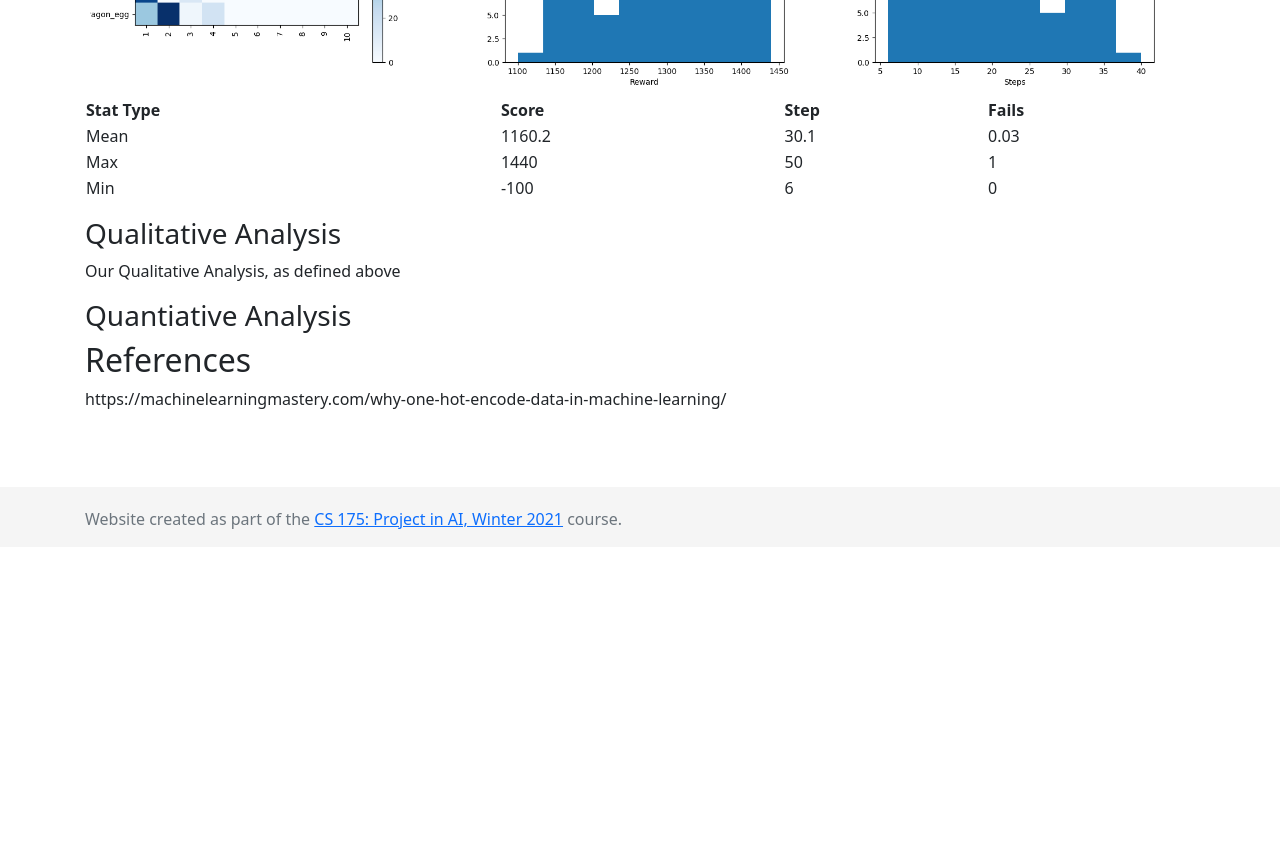
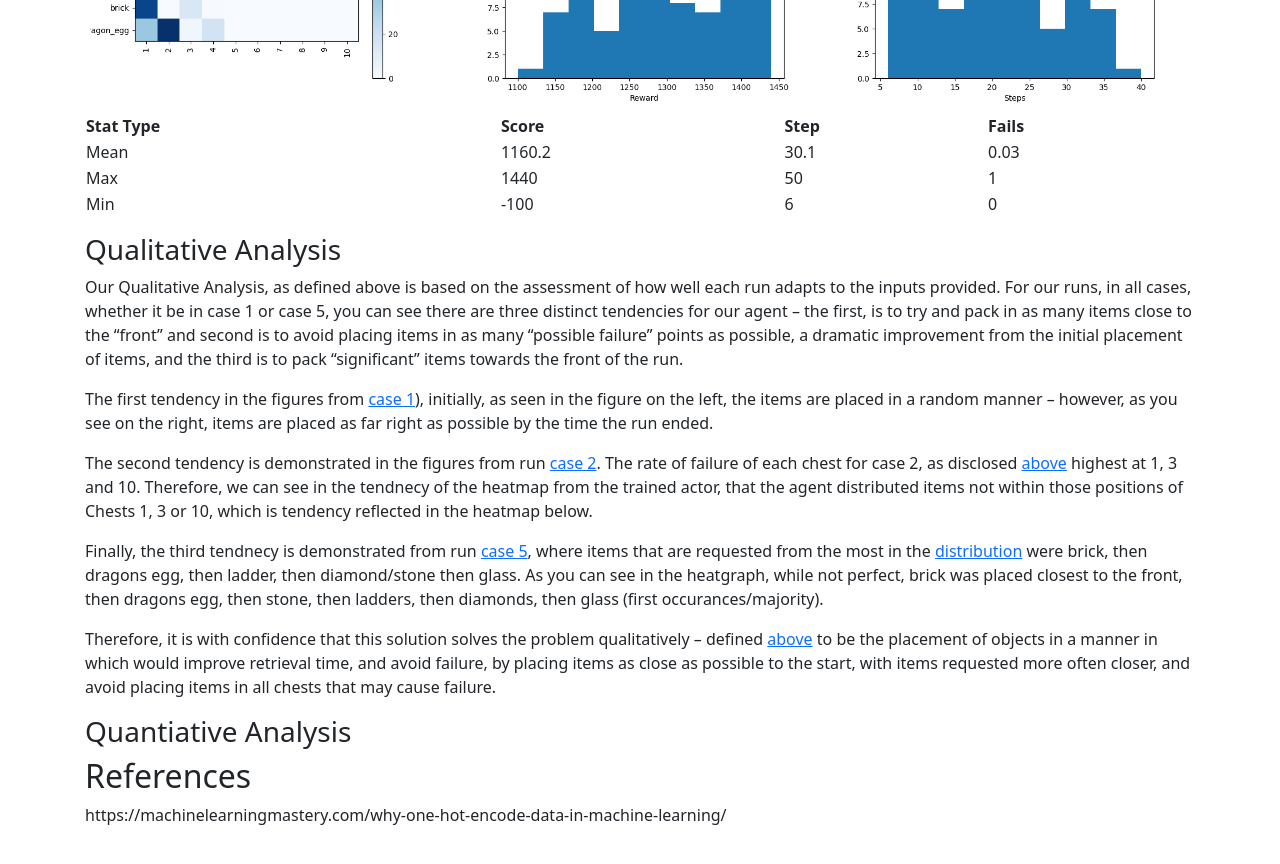
Before and after one commit to burwinliu-zz/LibraryOfAlexandria, a Jekyll site: the page built from docs/final.md, in a window 1280 px wide and 900 px high, scrolled down 14566 px. Shown: the top 864 px of the window. Built offline with Jekyll 4.4.1, drawn with Linux system fonts in a browser that asks for light colours; before the commit the page ends 15113 px from its top, so only the background shows below that; some of the changed text lies outside the part shown.

Commit message:
finishing qual analysis

````diff
--- a/docs/final.md
+++ b/docs/final.md
@@ -231,6 +231,8 @@ We expect this uniform benchmark to yield the worst results, as this benchmark i
 ## Evaluation
 In order to evaluate the various cases our agent could encounter we modeled 5 different sets of probabilites to determine if the stocasticity of the chests effected both the triviality of the problem and at what parameters (if any) the RL agent provided better results than the benchmarking distributions. Each of these situations were created to represent some subset of the overall cases possible, and to demonstrate the efficacy of our approach, and the response to such cases. Our cases are as thus: 4 defined cases, and 1 where it is randomly generated. The probability to fail are as follows:
 
+<div id="stochasticity"></div>
+
 1. (No Chest Stochasticity)                                         [0, 0, 0, 0, 0, 0, 0, 0, 0]
 2. (High chance of failure in chests close to the start position)   [0.7805985575324255, 0, 0.618243240812539, 0, 0, 0, 0, 0, 0, 0.30471561338685693]
 3. (High Chance of Failure in chests towards the middle)            [0, 0.7805985575324255, 0, 0.618243240812539, 0, 0, 0, 0, 0, 0.30471561338685693]
@@ -240,7 +242,7 @@ In order to evaluate the various cases our agent could encounter we modeled 5 di
 To provide a consistent benchmark and interface, we created a constant dataset for the requester, benchmarks and our solutions to be run on, which may be found here at (requester.json)[https://github.com/burwinliu/LibraryOfAlexandria/blob/main/MalmoPlatform/Malmo/samples/Python_examples/library/requester.json]
 
 In more detail, our requesting distribution was roughly as follows:
-"stone": 0.05, "diamond", 0.05, "glass", 0.03, "ladder", 0.07, "brick", 0.53, "dragon_egg", .27
+<p id="distribution"> "stone": 0.05, "diamond", 0.05, "glass", 0.03, "ladder", 0.07, "brick", 0.53, "dragon_egg", .27 </p>
 
 Our "Optimal" placement translated to
 ```
@@ -258,6 +260,8 @@ Our "Optimal" placement translated to
 Our data was averaged over 10,000 samples for the Optimal placement, and the distribution derrived from 100000 samples, so as to approach the true distribution.
 
 By running both benchmarks and solution on these settings, we can ensure that differences that are shown would be in improvements that our algorithm had made.
+
+<div id="eval-guideline"></div>
 
 To evaluate each of the data points, we will be recording four Data points -- the distribution of items, the steps, the number of failures, and the overall "score" heuristic. We will compose a moving average graph to show improvement over time (which will be done with steps, failures and reward scores), a distribution heat graph for the distribution before and after training, and a histogram of reward and step distribution at these time steps. Together, we will analyze these data points to create a Qualitative and Quantitative analysis. Quantitatively, we are looking in the step, reward and failure distribution -- if the moving averages tending towards less steps and failures, and higher reward scores, we have succeeded. If we improve upon these metrics over the benchmark, then we have succeeded in our mission. Qualitatively, we know to look for the distribution of objects -- to find if we are distributing items that occur more often in the closer bins, and are avoiding bins that may cause failure to open. If we may do so, then we have succeeded qualiatitvely as well.
 
@@ -337,7 +341,7 @@ To evaluate each of the data points, we will be recording four Data points -- th
 
 <div style="display: flex;width:100%;">
     <div style="flex: 33.33%;padding: 5px;">
-        <img src="static/graphs/case1/first/heatmap100.png" style="width:100%"/>
+        <img id="case1-heat-100" src="static/graphs/case1/first/heatmap100.png" style="width:100%"/>
     </div>
     <div style="flex: 33.33%;padding: 5px;">
         <img src="static/graphs/case1/first/reward_histogram100.png" style="width:100%"/>
@@ -463,7 +467,7 @@ To evaluate each of the data points, we will be recording four Data points -- th
 </div>
 <div style="display: flex;width:100%;">
     <div style="flex: 33.33%;padding: 5px;">
-        <img src="static/graphs/case2/first/heatmap100.png" style="width:100%"/>
+        <img id="case2-heat-100" src="static/graphs/case2/first/heatmap100.png" style="width:100%"/>
     </div>
     <div style="flex: 33.33%;padding: 5px;">
         <img src="static/graphs/case2/first/reward_histogram100.png" style="width:100%"/>
@@ -773,7 +777,7 @@ To evaluate each of the data points, we will be recording four Data points -- th
 </div>
 <div style="display: flex;width:100%;">
     <div style="flex: 33.33%;padding: 5px;">
-        <img src="static/graphs/case5/first/heatmap100.png" style="width:100%"/>
+        <img id="case5-heat-100" src="static/graphs/case5/first/heatmap100.png" style="width:100%"/>
     </div>
     <div style="flex: 33.33%;padding: 5px;">
         <img src="static/graphs/case5/first/reward_histogram100.png" style="width:100%"/>
@@ -824,8 +828,15 @@ To evaluate each of the data points, we will be recording four Data points -- th
 
 
 ### Qualitative Analysis
-Our Qualitative Analysis, as defined above
+Our Qualitative Analysis, as defined above is based on the assessment of how well each run adapts to the inputs provided. For our runs, in all cases, whether it be in case 1 or case 5, you can see there are three distinct tendencies for our agent -- the first, is to try and pack in as many items close to the "front" and second is to avoid placing items in as many "possible failure" points as possible, a dramatic improvement from the initial placement of items, and the third is to pack "significant" items towards the front of the run.
 
+The first tendency in the figures from [case 1](#case1-heat-100)), initially, as seen in the figure on the left, the items are placed in a random manner -- however, as you see on the right, items are placed as far right as possible by the time the run ended.
+
+The second tendency is demonstrated in the figures from run [case 2](#case2-heat-100). The rate of failure of each chest for case 2, as disclosed [above](#stochasticity) highest at 1, 3 and 10. Therefore, we can see in the tendnecy of the heatmap from the trained actor, that the agent distributed items not within those positions of Chests 1, 3 or 10, which is tendency reflected in the heatmap below.
+
+Finally, the third tendnecy is demonstrated from run [case 5](#case5-heat-100), where items that are requested from the most in the [distribution](#distribution) were brick, then dragons egg, then ladder, then diamond/stone then glass. As you can see in the heatgraph, while not perfect, brick was placed closest to the front, then dragons egg, then stone, then ladders, then diamonds, then glass (first occurances/majority).
+
+Therefore, it is with confidence that this solution solves the problem qualitatively -- defined [above](#eval-guideline) to be the placement of objects in a manner in which would improve retrieval time, and avoid failure, by placing items as close as possible to the start, with items requested more often closer, and avoid placing items in all chests that may cause failure.
 
 ### Quantiative Analysis
 
````
